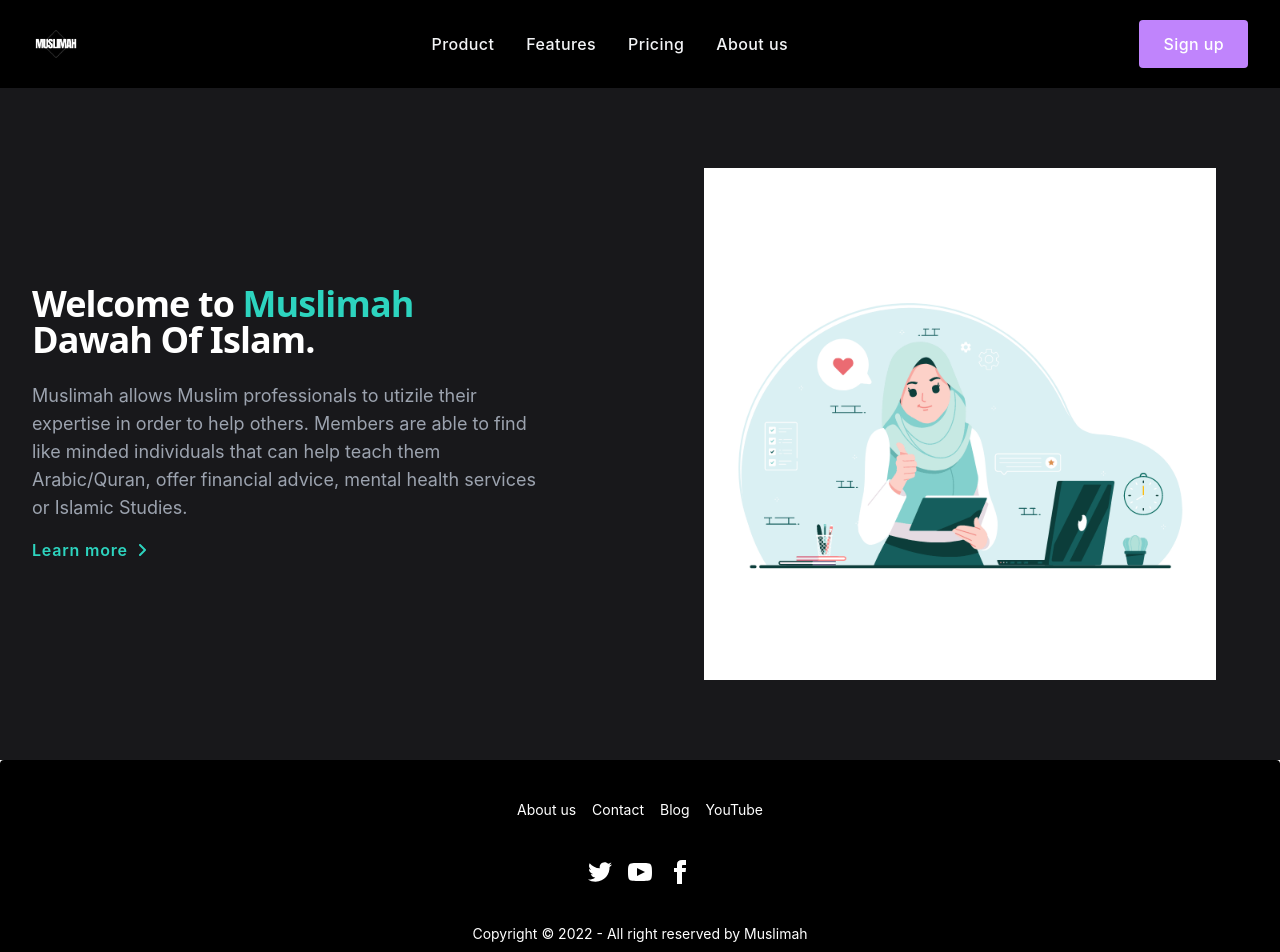
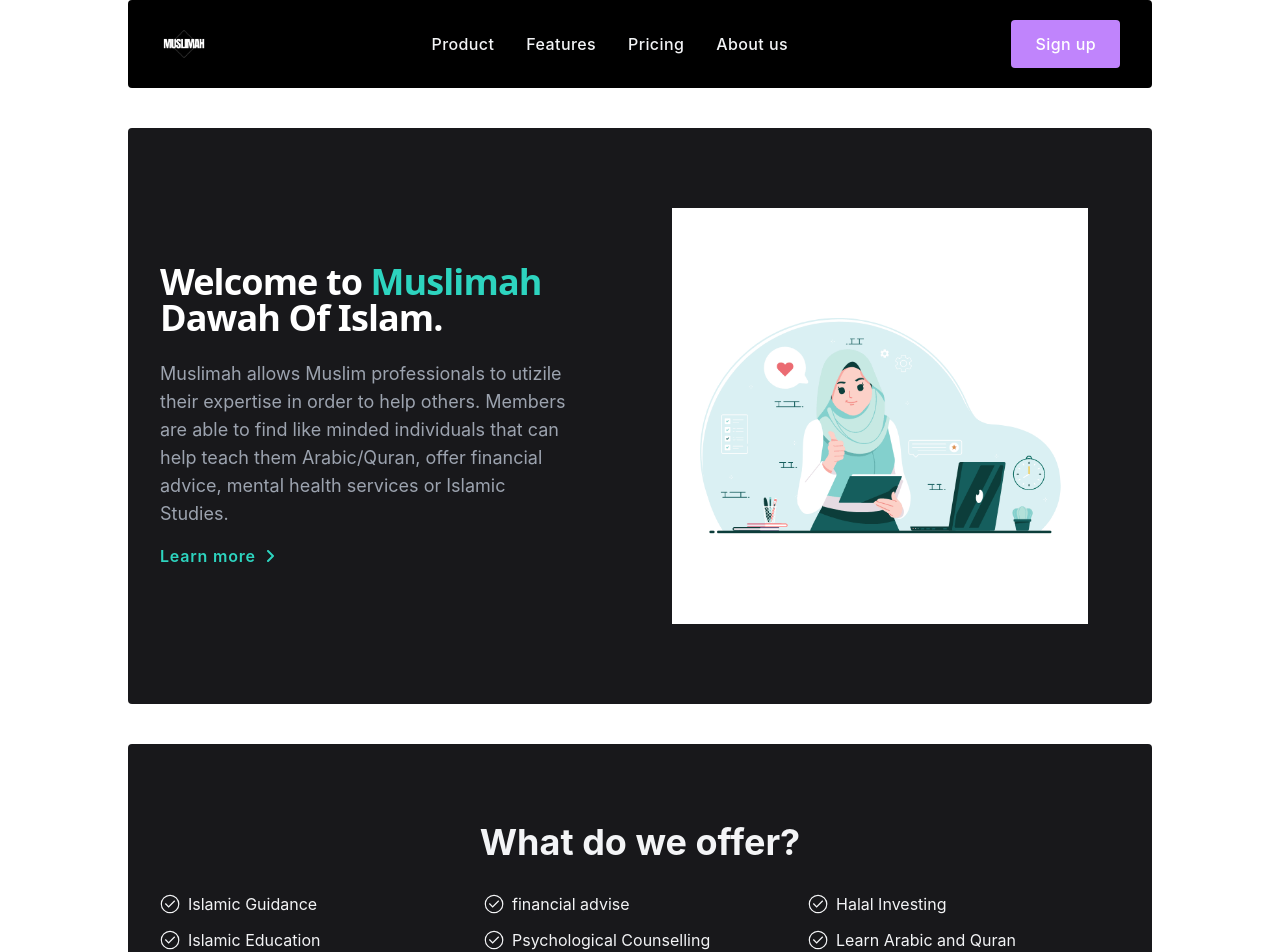
Before and after one commit to Mahbuba-Akhter-Ema/muslimah-client, a React (Create React App) app: page / in a window 1280 px wide. Shown: the top 952 px of the page. Built offline with nearby package versions, Linux system fonts and the light colour scheme.

Commit message:
about section completed

```diff
--- a/src/App.js
+++ b/src/App.js
@@ -5,7 +5,7 @@
 function App() {
 
   return (
-    <div>
+    <div data-theme="light" className='max-w-screen-lg mx-auto'>
       <RouterProvider router={router}></RouterProvider>
     </div>
   );
--- /dev/null
+++ b/src/Pages/Home/About/About.js
@@ -0,0 +1,55 @@
+import React from 'react';
+
+const About = () => {
+    return (
+        <div className="px-4 py-16 mx-auto sm:max-w-xl md:max-w-full  md:px-24 lg:px-8 lg:py-20 bg-zinc-900 text-gray-100 mt-10 rounded">
+            <h2 className="mb-8 text-4xl font-bold leading-none text-center">What do we offer?</h2>
+            <ul className="grid gap-3 md:grid-cols-2 lg:grid-cols-3">
+                <li className="flex items-center space-x-2">
+                    <svg xmlns="http://www.w3.org/2000/svg" viewBox="0 0 512 512" className="w-5 h-5 fill-current dark:text-violet-400">
+                        <path d="M426.072,86.928A238.75,238.75,0,0,0,88.428,424.572,238.75,238.75,0,0,0,426.072,86.928ZM257.25,462.5c-114,0-206.75-92.748-206.75-206.75S143.248,49,257.25,49,464,141.748,464,255.75,371.252,462.5,257.25,462.5Z"></path>
+                        <polygon points="221.27 305.808 147.857 232.396 125.23 255.023 221.27 351.063 388.77 183.564 366.142 160.937 221.27 305.808"></polygon>
+                    </svg>
+                    <span>Islamic Guidance</span>
+                </li>
+                <li className="flex items-center space-x-2">
+                    <svg xmlns="http://www.w3.org/2000/svg" viewBox="0 0 512 512" className="w-5 h-5 fill-current dark:text-violet-400">
+                        <path d="M426.072,86.928A238.75,238.75,0,0,0,88.428,424.572,238.75,238.75,0,0,0,426.072,86.928ZM257.25,462.5c-114,0-206.75-92.748-206.75-206.75S143.248,49,257.25,49,464,141.748,464,255.75,371.252,462.5,257.25,462.5Z"></path>
+                        <polygon points="221.27 305.808 147.857 232.396 125.23 255.023 221.27 351.063 388.77 183.564 366.142 160.937 221.27 305.808"></polygon>
+                    </svg>
+                    <span>financial advise</span>
+                </li>
+                <li className="flex items-center space-x-2">
+                    <svg xmlns="http://www.w3.org/2000/svg" viewBox="0 0 512 512" className="w-5 h-5 fill-current dark:text-violet-400">
+                        <path d="M426.072,86.928A238.75,238.75,0,0,0,88.428,424.572,238.75,238.75,0,0,0,426.072,86.928ZM257.25,462.5c-114,0-206.75-92.748-206.75-206.75S143.248,49,257.25,49,464,141.748,464,255.75,371.252,462.5,257.25,462.5Z"></path>
+                        <polygon points="221.27 305.808 147.857 232.396 125.23 255.023 221.27 351.063 388.77 183.564 366.142 160.937 221.27 305.808"></polygon>
+                    </svg>
+                    <span>Halal Investing</span>
+                </li>
+                <li className="flex items-center space-x-2">
+                    <svg xmlns="http://www.w3.org/2000/svg" viewBox="0 0 512 512" className="w-5 h-5 fill-current dark:text-violet-400">
+                        <path d="M426.072,86.928A238.75,238.75,0,0,0,88.428,424.572,238.75,238.75,0,0,0,426.072,86.928ZM257.25,462.5c-114,0-206.75-92.748-206.75-206.75S143.248,49,257.25,49,464,141.748,464,255.75,371.252,462.5,257.25,462.5Z"></path>
+                        <polygon points="221.27 305.808 147.857 232.396 125.23 255.023 221.27 351.063 388.77 183.564 366.142 160.937 221.27 305.808"></polygon>
+                    </svg>
+                    <span>Islamic Education</span>
+                </li>
+                <li className="flex items-center space-x-2">
+                    <svg xmlns="http://www.w3.org/2000/svg" viewBox="0 0 512 512" className="w-5 h-5 fill-current dark:text-violet-400">
+                        <path d="M426.072,86.928A238.75,238.75,0,0,0,88.428,424.572,238.75,238.75,0,0,0,426.072,86.928ZM257.25,462.5c-114,0-206.75-92.748-206.75-206.75S143.248,49,257.25,49,464,141.748,464,255.75,371.252,462.5,257.25,462.5Z"></path>
+                        <polygon points="221.27 305.808 147.857 232.396 125.23 255.023 221.27 351.063 388.77 183.564 366.142 160.937 221.27 305.808"></polygon>
+                    </svg>
+                    <span>Psychological Counselling</span>
+                </li>
+                <li className="flex items-center space-x-2">
+                    <svg xmlns="http://www.w3.org/2000/svg" viewBox="0 0 512 512" className="w-5 h-5 fill-current dark:text-violet-400">
+                        <path d="M426.072,86.928A238.75,238.75,0,0,0,88.428,424.572,238.75,238.75,0,0,0,426.072,86.928ZM257.25,462.5c-114,0-206.75-92.748-206.75-206.75S143.248,49,257.25,49,464,141.748,464,255.75,371.252,462.5,257.25,462.5Z"></path>
+                        <polygon points="221.27 305.808 147.857 232.396 125.23 255.023 221.27 351.063 388.77 183.564 366.142 160.937 221.27 305.808"></polygon>
+                    </svg>
+                    <span>Learn Arabic and Quran </span>
+                </li>
+            </ul>
+        </div>
+    );
+};
+
+export default About;
--- a/src/Pages/Home/Banner/Banner.js
+++ b/src/Pages/Home/Banner/Banner.js
@@ -3,7 +3,7 @@
 
 const Banner = () => {
     return (
-        <div className="overflow-hidden bg-zinc-900">
+        <div className="overflow-hidden bg-zinc-900 mt-10 rounded">
             <div className="px-4 py-16 mx-auto sm:max-w-xl md:max-w-full lg:max-w-screen-xl md:px-24 lg:px-8 lg:py-20">
                 <div className="flex flex-col items-center justify-between xl:flex-row">
                     <div className="w-full max-w-xl mb-12 xl:pr-16 xl:mb-0 xl:w-7/12">
--- a/src/Pages/Home/Home/Home.js
+++ b/src/Pages/Home/Home/Home.js
@@ -1,10 +1,12 @@
 import React from 'react';
+import About from '../About/About';
 import Banner from '../Banner/Banner';
 
 const Home = () => {
     return (
         <div>
             <Banner></Banner>
+            <About></About>
         </div>
     );
 };
--- a/src/Pages/Shared/Footer/Footer.js
+++ b/src/Pages/Shared/Footer/Footer.js
@@ -2,7 +2,7 @@
 
 const Footer = () => {
     return (
-        <footer className="footer footer-center bg-black p-10 text-white rounded">
+        <footer className="footer footer-center bg-black p-10 text-white rounded mt-10">
             <div className="grid grid-flow-col gap-4">
                 <a href="/" className="link link-hover">About us</a>
                 <a href="/" className="link link-hover">Contact</a>
@@ -17,7 +17,7 @@
                 </div>
             </div>
             <div>
-                <p>Copyright © 2022 - All right reserved by Muslimah</p>
+                <p>Copyright © 2022 - All right reserved by Mahbuba</p>
             </div>
         </footer>
     );
--- a/src/Pages/Shared/Header/Header.js
+++ b/src/Pages/Shared/Header/Header.js
@@ -4,8 +4,8 @@
 const Header = () => {
     const [isMenuOpen, setIsMenuOpen] = useState(false);
     return (
-        <div class="bg-black">
-            <div class="px-4 py-5 mx-auto sm:max-w-xl md:max-w-full lg:max-w-screen-xl md:px-24 lg:px-8">
+        <div class="bg-black rounded">
+            <div class="px-4 py-5 mx-auto sm:max-w-xl md:max-w-full lg:max-w-screen-xl md:px-24 lg:px-8 ">
                 <div class="relative flex items-center justify-between">
                     <a
                         href="/"
```
